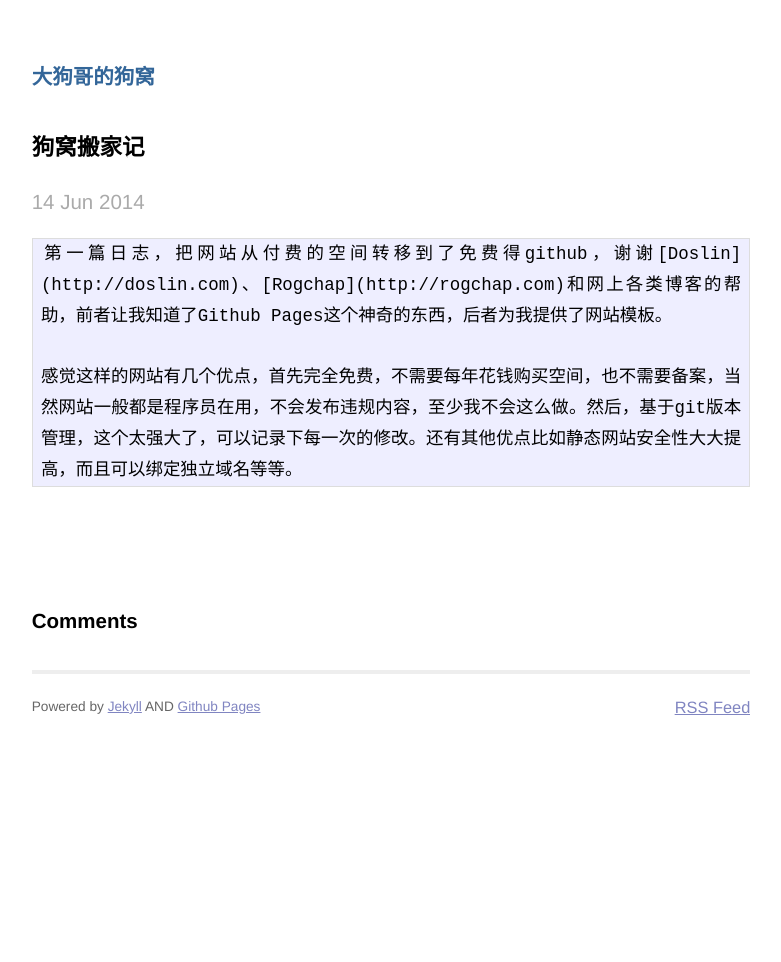
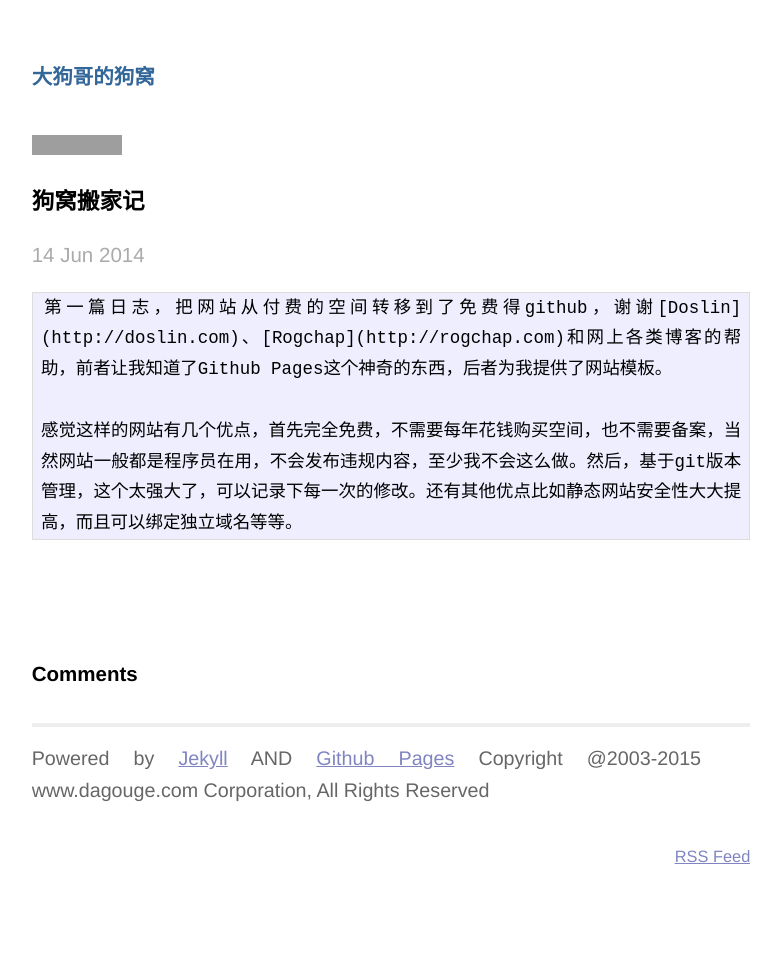
Before and after one commit to lazypos/lazypos.github.io, a Jekyll site: the page built from _posts/2014-06-14-dogremove.md, in a window 1280 px wide. Shown: the whole page, without its empty margins (249-1030 px from the left). Built offline with Jekyll 4.4.1, drawn with Linux system fonts in a browser that asks for light colours; comment, search, counter and statistics services are not loaded; grey boxes are pictures that could not be loaded.

Commit message:
no message

```diff
--- a/_layouts/default.html
+++ b/_layouts/default.html
@@ -13,10 +13,11 @@
 <body>
 	<div class="site">
 		<div class="title"><a href="/">大狗哥的狗窝</a></div>
+        <div><a href="http://info.flagcounter.com/lIbm"><img alt="Flag Counter" src="http://s05.flagcounter.com/count/lIbm/bg_FFFFFF/txt_000000/border_CCCCCC/columns_2/maxflags_12/viewers_0/labels_0/pageviews_1/flags_1/" border="0" /></a></div>
 		{{ content }}
 		<div class="footer">
 			<div class="contact">
-				<p><small>Powered by <a href="http://jekyllrb.com">Jekyll</a> AND <a href="">Github Pages</a></small></p>
+				<p><big>Powered by <a href="http://jekyllrb.com">Jekyll</a> AND <a href="">Github Pages</a> Copyright @2003-2015 www.dagouge.com Corporation, All Rights Reserved</big></p>
 			</div>
 		 	<div class="rss">
 				<a href="http://feeds.feedburner.com/lazypos">RSS Feed</a>
--- a/_posts/2014-06-14-dogremove.md
+++ b/_posts/2014-06-14-dogremove.md
@@ -2,6 +2,6 @@
 layout: post
 title: 狗窝搬家记
 ---
-	第一篇日志，把网站从付费的空间转移到了免费得github，谢谢[Doslin](http://doslin.com)、[Rogchap](http://rogchap.com)和网上各类博客的帮助，前者让我知道了Github Pages这个神奇的东西，后者为我提供了网站模板。
+    第一篇日志，把网站从付费的空间转移到了免费得github，谢谢[Doslin](http://doslin.com)、[Rogchap](http://rogchap.com)和网上各类博客的帮助，前者让我知道了Github Pages这个神奇的东西，后者为我提供了网站模板。
 
-	感觉这样的网站有几个优点，首先完全免费，不需要每年花钱购买空间，也不需要备案，当然网站一般都是程序员在用，不会发布违规内容，至少我不会这么做。然后，基于git版本管理，这个太强大了，可以记录下每一次的修改。还有其他优点比如静态网站安全性大大提高，而且可以绑定独立域名等等。
+    感觉这样的网站有几个优点，首先完全免费，不需要每年花钱购买空间，也不需要备案，当然网站一般都是程序员在用，不会发布违规内容，至少我不会这么做。然后，基于git版本管理，这个太强大了，可以记录下每一次的修改。还有其他优点比如静态网站安全性大大提高，而且可以绑定独立域名等等。
```
